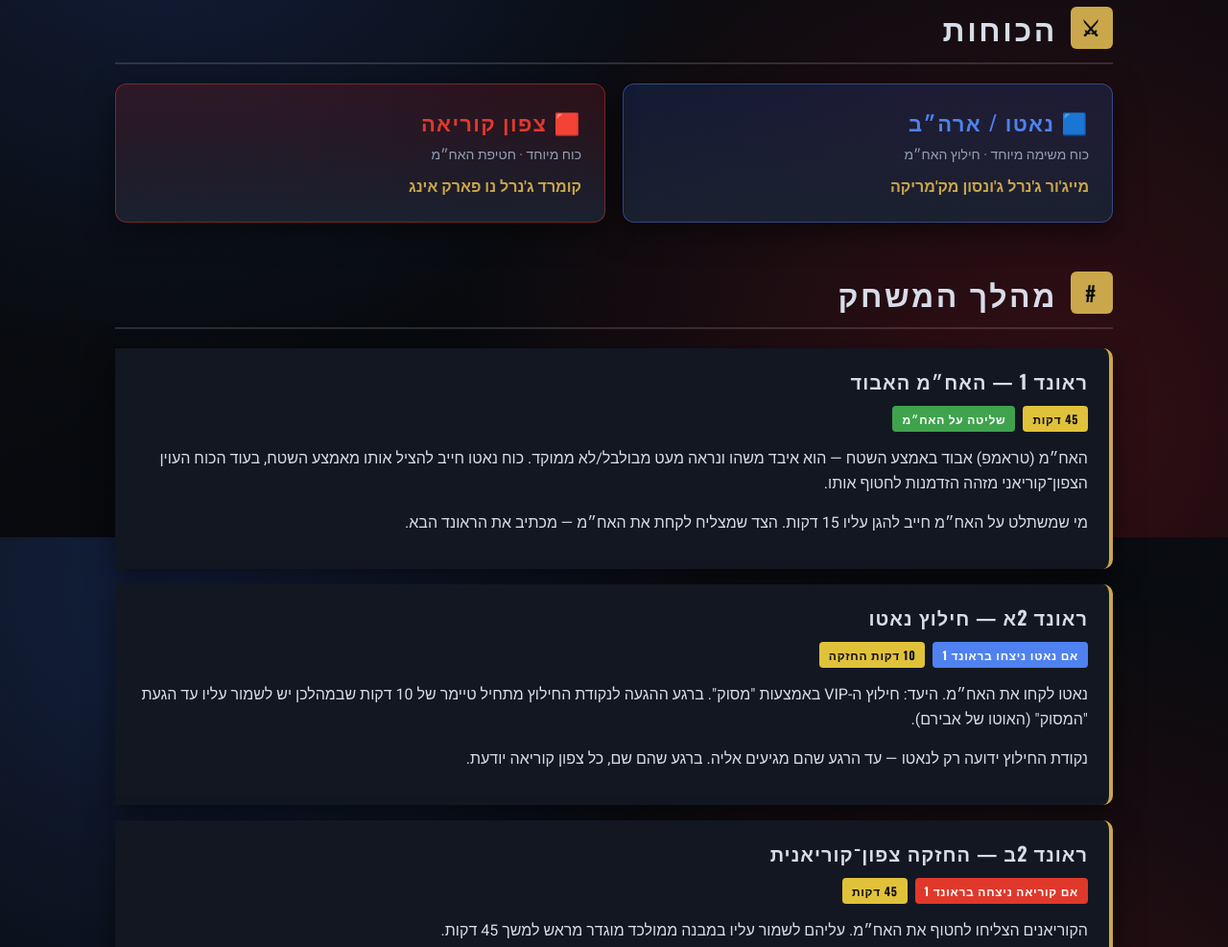
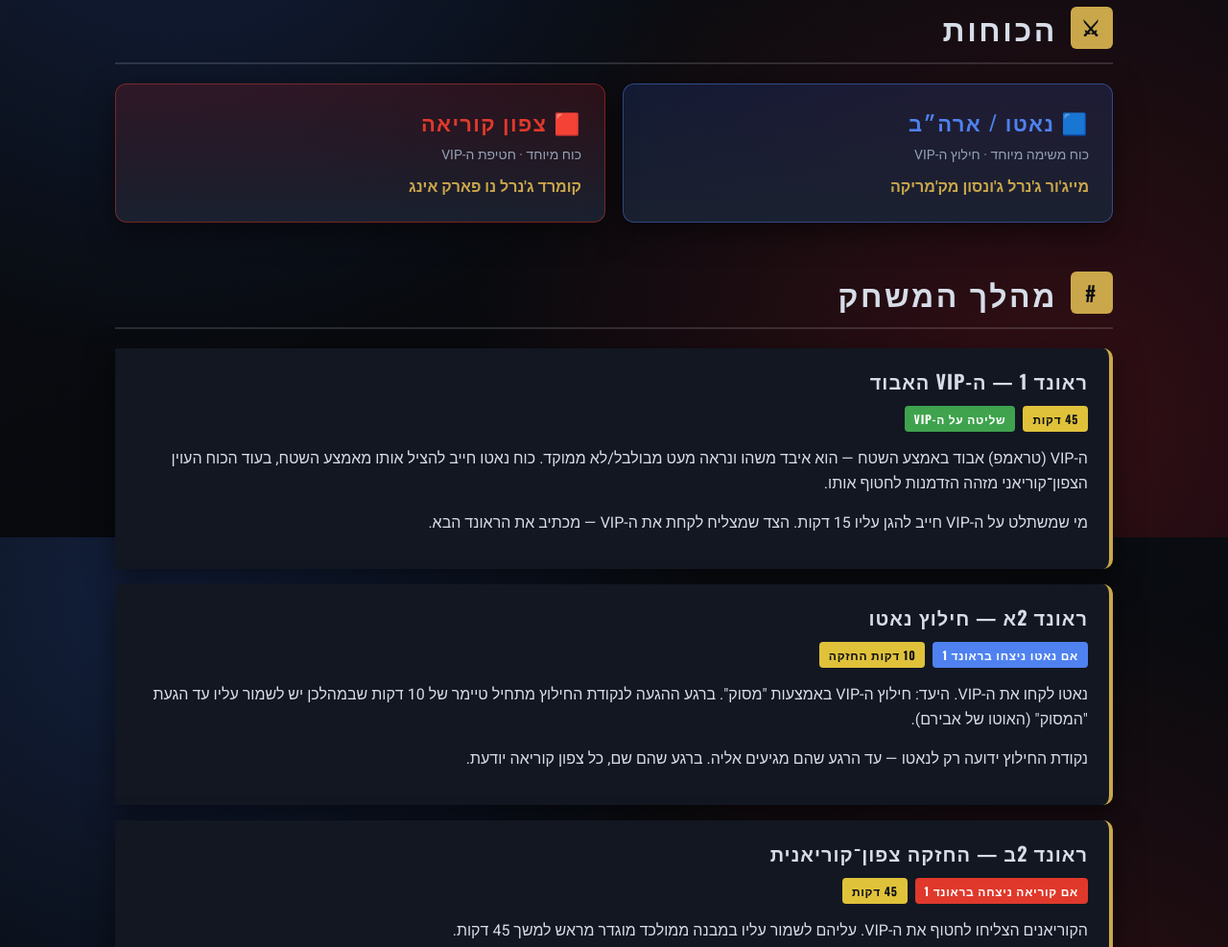
Before and after one commit to BarakHoo/airsoft-scenario-korea, a plain HTML site: page index.html in a window 1280 px wide. Shown: the part 1040-2027 px from the top of the page at 96% size. Drawn offline with nearby package versions, Linux system fonts and the light colour scheme.

Commit message:
Use VIP instead of the Hebrew abbreviation in the Hebrew text

```diff
--- a/index.html
+++ b/index.html
@@ -284,9 +284,9 @@
       <span class="lang-en">North–South Korea Border · December 2026</span>
     </div>
     <div class="meta-strip">
-      <span>🎯 <b><span class="lang-he">תרחיש:</span><span class="lang-en">Scenario:</span></b> <span class="lang-he">חטיפה וחילוץ אח״מ</span><span class="lang-en">VIP hunt &amp; rescue</span></span>
-      <span>🟦 <b><span class="lang-he">נאטו / ארה״ב:</span><span class="lang-en">NATO / USA:</span></b> <span class="lang-he">חילוץ האח״מ</span><span class="lang-en">Rescue the VIP</span></span>
-      <span>🟥 <b><span class="lang-he">צפון קוריאה:</span><span class="lang-en">North Korea:</span></b> <span class="lang-he">חטיפת האח״מ</span><span class="lang-en">Capture the VIP</span></span>
+      <span>🎯 <b><span class="lang-he">תרחיש:</span><span class="lang-en">Scenario:</span></b> <span class="lang-he">חטיפה וחילוץ VIP</span><span class="lang-en">VIP hunt &amp; rescue</span></span>
+      <span>🟦 <b><span class="lang-he">נאטו / ארה״ב:</span><span class="lang-en">NATO / USA:</span></b> <span class="lang-he">חילוץ ה-VIP</span><span class="lang-en">Rescue the VIP</span></span>
+      <span>🟥 <b><span class="lang-he">צפון קוריאה:</span><span class="lang-en">North Korea:</span></b> <span class="lang-he">חטיפת ה-VIP</span><span class="lang-en">Capture the VIP</span></span>
       <span>💼 <b><span class="lang-he">יעד:</span><span class="lang-en">Objective:</span></b> <span class="lang-he">ראש המשלחת האמריקאית</span><span class="lang-en">Head of the US delegation</span></span>
     </div>
   </header>
@@ -326,12 +326,12 @@
       <div class="factions">
         <div class="faction us">
           <h3>🟦 <span class="lang-he">נאטו / ארה״ב</span><span class="lang-en">NATO / USA</span></h3>
-          <div class="role"><span class="lang-he">כוח משימה מיוחד · חילוץ האח״מ</span><span class="lang-en">Special task force · rescue the VIP</span></div>
+          <div class="role"><span class="lang-he">כוח משימה מיוחד · חילוץ ה-VIP</span><span class="lang-en">Special task force · rescue the VIP</span></div>
           <div class="cmdr"><span class="lang-he">מייג'ור ג'נרל ג'ונסון מק'מריקה</span><span class="lang-en">Major General Johnson McMerica</span></div>
         </div>
         <div class="faction nk">
           <h3>🟥 <span class="lang-he">צפון קוריאה</span><span class="lang-en">North Korea</span></h3>
-          <div class="role"><span class="lang-he">כוח מיוחד · חטיפת האח״מ</span><span class="lang-en">Special force · capture the VIP</span></div>
+          <div class="role"><span class="lang-he">כוח מיוחד · חטיפת ה-VIP</span><span class="lang-en">Special force · capture the VIP</span></div>
           <div class="cmdr"><span class="lang-he">קומרד ג'נרל נו פארק אינג</span><span class="lang-en">Comrade General No Park Ing</span></div>
         </div>
       </div>
@@ -342,17 +342,17 @@
       <h2 class="sec-title"><span class="num">#</span> <span class="lang-he">מהלך המשחק</span><span class="lang-en">Rounds</span></h2>
 
       <div class="round">
-        <h3><span class="lang-he">ראונד 1 — האח״מ האבוד</span><span class="lang-en">Round 1 — The Lost VIP</span></h3>
+        <h3><span class="lang-he">ראונד 1 — ה-VIP האבוד</span><span class="lang-en">Round 1 — The Lost VIP</span></h3>
         <div class="tags">
           <span class="tag time">45 <span class="lang-he">דקות</span><span class="lang-en">min</span></span>
-          <span class="tag obj"><span class="lang-he">שליטה על האח״מ</span><span class="lang-en">Control the VIP</span></span>
+          <span class="tag obj"><span class="lang-he">שליטה על ה-VIP</span><span class="lang-en">Control the VIP</span></span>
         </div>
         <p>
-          <span class="lang-he">האח״מ (טראמפ) אבוד באמצע השטח — הוא איבד משהו ונראה מעט מבולבל/לא ממוקד. כוח נאטו חייב להציל אותו מאמצע השטח, בעוד הכוח העוין הצפון־קוריאני מזהה הזדמנות לחטוף אותו.</span>
+          <span class="lang-he">ה-VIP (טראמפ) אבוד באמצע השטח — הוא איבד משהו ונראה מעט מבולבל/לא ממוקד. כוח נאטו חייב להציל אותו מאמצע השטח, בעוד הכוח העוין הצפון־קוריאני מזהה הזדמנות לחטוף אותו.</span>
           <span class="lang-en block">The VIP (Trump) is lost in the middle of the field — he's dropped something and seems a bit confused / unfocused. The NATO force must rescue him from the open, while the hostile North Korean force spots an opportunity to capture him.</span>
         </p>
         <p>
-          <span class="lang-he">מי שמשתלט על האח״מ חייב להגן עליו 15 דקות. הצד שמצליח לקחת את האח״מ — מכתיב את הראונד הבא.</span>
+          <span class="lang-he">מי שמשתלט על ה-VIP חייב להגן עליו 15 דקות. הצד שמצליח לקחת את ה-VIP — מכתיב את הראונד הבא.</span>
           <span class="lang-en block">Whoever seizes the VIP must hold and defend him for 15 minutes. The side that manages to take the VIP dictates the next round.</span>
         </p>
       </div>
@@ -364,7 +364,7 @@
           <span class="tag time">10 <span class="lang-he">דקות החזקה</span><span class="lang-en">min hold</span></span>
         </div>
         <p>
-          <span class="lang-he">נאטו לקחו את האח״מ. היעד: חילוץ ה-VIP באמצעות "מסוק". ברגע ההגעה לנקודת החילוץ מתחיל טיימר של 10 דקות שבמהלכן יש לשמור עליו עד הגעת "המסוק" (האוטו של אבירם).</span>
+          <span class="lang-he">נאטו לקחו את ה-VIP. היעד: חילוץ ה-VIP באמצעות "מסוק". ברגע ההגעה לנקודת החילוץ מתחיל טיימר של 10 דקות שבמהלכן יש לשמור עליו עד הגעת "המסוק" (האוטו של אבירם).</span>
           <span class="lang-en block">NATO took the VIP. Objective: extract the VIP by "helicopter". The moment they reach the extraction point, a 10-minute timer starts during which they must protect him until the "helicopter" (Aviram's car) arrives.</span>
         </p>
         <p>
@@ -380,7 +380,7 @@
           <span class="tag time">45 <span class="lang-he">דקות</span><span class="lang-en">min</span></span>
         </div>
         <p>
-          <span class="lang-he">הקוריאנים הצליחו לחטוף את האח״מ. עליהם לשמור עליו במבנה ממולכד מוגדר מראש למשך 45 דקות.</span>
+          <span class="lang-he">הקוריאנים הצליחו לחטוף את ה-VIP. עליהם לשמור עליו במבנה ממולכד מוגדר מראש למשך 45 דקות.</span>
           <span class="lang-en block">The North Koreans managed to capture the VIP. They must keep him in a pre-defined booby-trapped structure for 45 minutes.</span>
         </p>
         <p>
```
